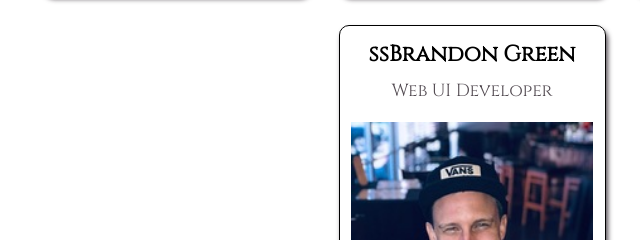
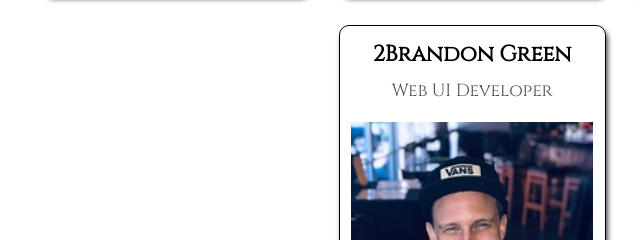
Before and after one commit to Jay-Wood/PrisonerSkills, a website: page about-us.html in a window 1280 px wide. Shown: the part 1028-1268 px from the top of the page, 168-808 px from the left. Drawn offline with Linux system fonts and the light colour scheme.

Commit message:
Testing Zeit, changed text

```diff
--- a/about-us.html
+++ b/about-us.html
@@ -75,7 +75,7 @@
                 <button><a href = "https://github.com/Jay-Wood" target=_blank>Find me on GitHub</a></button>
             </div>
             <div class="about-card">
-                <h5>ssBrandon Green</h5>
+                <h5>2Brandon Green</h5>
                 <p>Web UI Developer</p>
                 <img src="Images/Headshot-Brandon.png" alt = "Hamster">
                 <button><a href = "https://github.com/1professionalusername" target=_blank>Find me on GitHub</a></button>
```
